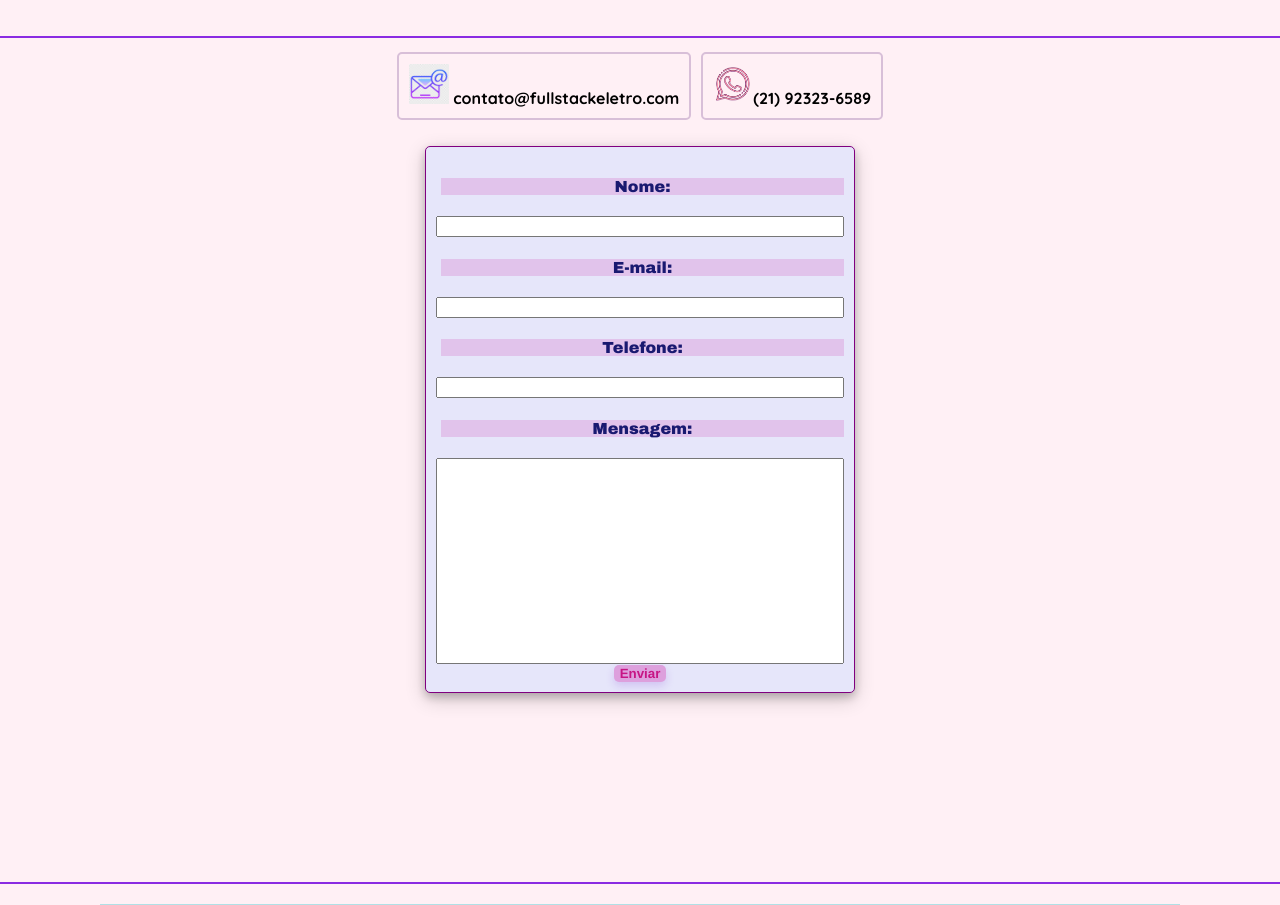
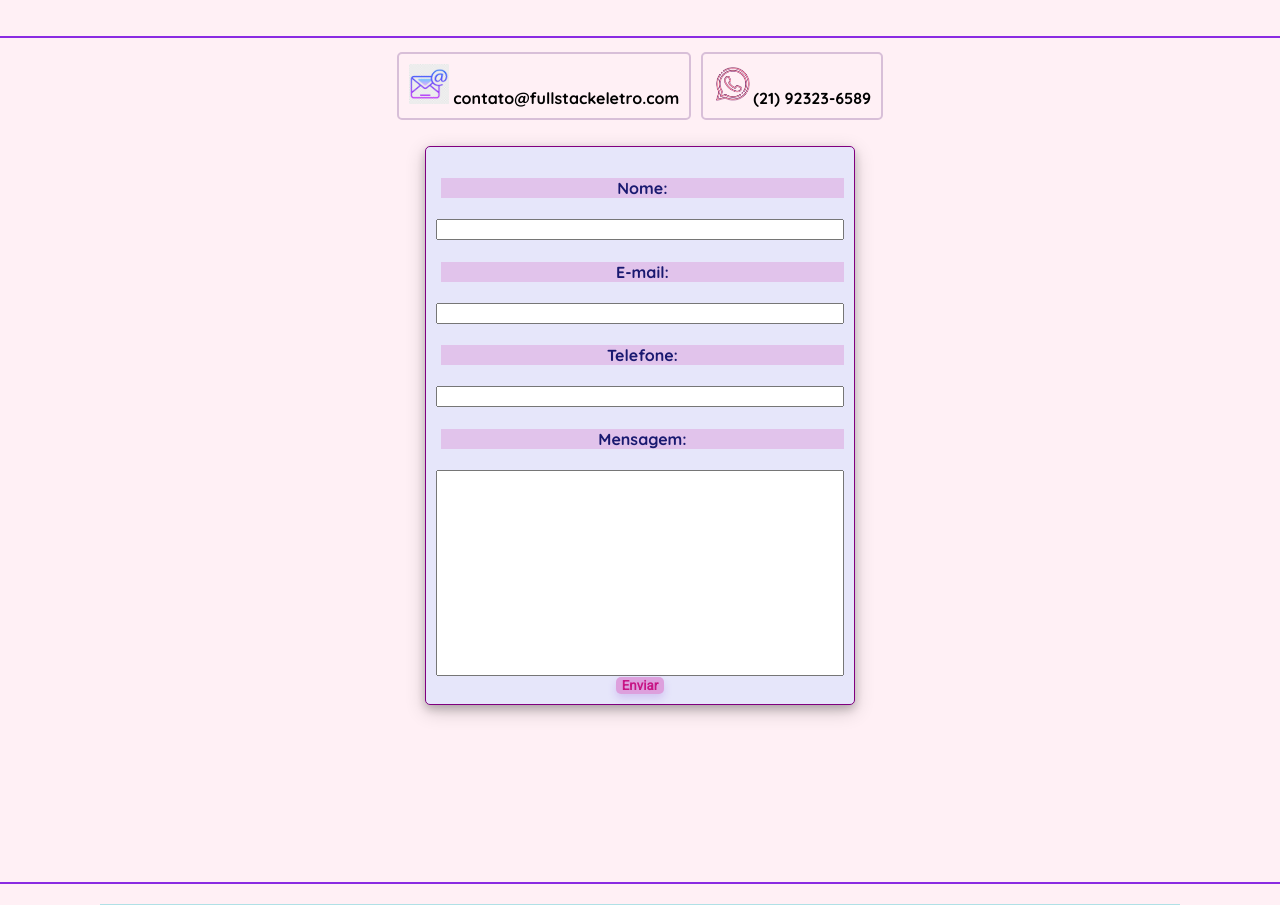
Before and after one commit to Magicianred/Full-Stack-Eletro, a PHP site: page /faleconosco.php in a window 1280 px wide. Shown: the part 236-1141 px from the top of the page. Run offline with PHP 8.4, Linux system fonts and the light colour scheme.

Commit message:
Refatoração (Estilo)

```diff
--- a/CSS/estilo.css
+++ b/CSS/estilo.css
@@ -123,7 +123,7 @@
         margin-right: 10px;
         background-color: RGBA(230, 230, 250, 0.50);
         font-weight: bold;
-        font-family: Impact, Haettenschweiler, 'Arial Narrow Bold', sans-serif;
+        font-family: 'Roboto', sans-serif;
         color: midnightblue;
         text-align: center;
         font-size: 30pt;
@@ -134,7 +134,7 @@
         margin-left: 10px;
         margin-right: 10px;
         font-size: 18pt;
-        font-family: "Calibri";
+        font-family: 'Quicksand', sans-serif;
         font-weight: bold;
         background-color: RGBA(230, 230, 250, 0.50);
     }
@@ -299,14 +299,15 @@
         border: 0px;
         border-radius: 5px;
         background-color: plum;
-        font-family: "Helvetica";
+        font-family: 'Roboto', sans-serif;
         font-weight: bold;
         color: mediumvioletred;
         box-shadow: 0 4px 8px 0 rgba(129, 53, 216, 0.2);
     }
 
     h4 {
-        font-family: "Arial black";
+        font-family: 'Quicksand', sans-serif;
+        font-weight: bold;
         color: midnightblue;
         margin-left: 5px;
         background-color: rgb(221, 161, 221, 0.5);
--- a/index.php
+++ b/index.php
@@ -5,6 +5,8 @@
     <meta charset="UTF-8">
     <meta name="viewport" content="width=device-width, initial-scale=1, shrink-to-fit=no">
     <title>Full Stack Eletro</title>
+    <link href="https://fonts.googleapis.com/css2?family=Lato&family=Montserrat&family=Open+Sans&family=Quicksand:wght@300;400;500;600;700&family=Raleway&family=Roboto&display=swap" rel="stylesheet">
+
     <link rel="stylesheet" type="text/css" href="./CSS/estilo.css">
     <script src="JavaScript/page.js"></script>
 
--- a/lojas.php
+++ b/lojas.php
@@ -5,6 +5,7 @@
     <meta charset="UTF-8">
     <meta name="viewport" content="width=device-width, initial-scale=1, shrink-to-fit=no">
     <title>Nossas Lojas</title>
+    <link href="https://fonts.googleapis.com/css2?family=Lato&family=Montserrat&family=Open+Sans&family=Quicksand:wght@300;400;500;600;700&family=Raleway&family=Roboto&display=swap" rel="stylesheet">
     <link rel="stylesheet" type="text/css" href="./CSS/estilo.css">
     <script src="JavaScript/page.js"></script>
 
--- a/menu.html
+++ b/menu.html
@@ -5,6 +5,7 @@
     <meta charset="UTF-8">
     <meta name="viewport" content="width=device-width, initial-scale=1, shrink-to-fit=no">
     <title>Full Stack Eletro</title>
+    <link href="https://fonts.googleapis.com/css2?family=Lato&family=Montserrat&family=Open+Sans&family=Quicksand:wght@300;400;500;600;700&family=Raleway&family=Roboto&display=swap" rel="stylesheet">
     <link rel="stylesheet" type="text/css" href="./CSS/estilo.css">
     <script src="JavaScript/page.js"></script>
 </head>
--- a/produtos.php
+++ b/produtos.php
@@ -21,6 +21,7 @@ if (!$conn) {
     <meta charset="UTF-8">
     <meta name="viewport" content="width=device-width, initial-scale=1, shrink-to-fit=no">
     <title>Full Stack Eletro</title>
+    <link href="https://fonts.googleapis.com/css2?family=Lato&family=Montserrat&family=Open+Sans&family=Quicksand:wght@300;400;500;600;700&family=Raleway&family=Roboto&display=swap" rel="stylesheet">
     <link rel="stylesheet" type="text/css" href="./CSS/estilo.css">
     <script src="JavaScript/page.js"></script>
     <script src="JavaScript/menuvendas.js"></script>
```
